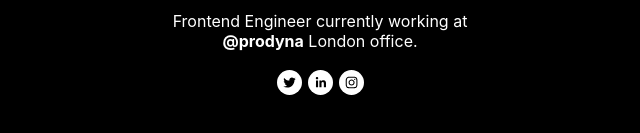
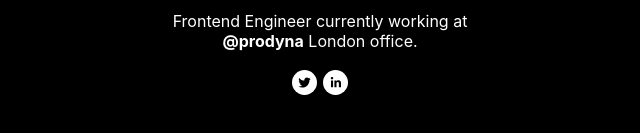
Before and after one commit to daxz1/daxz1.github.io, a React (Create React App) app: page / in a window 1280 px wide. Shown: the part 277-410 px from the top of the page, without its empty margins (320-960 px from the left). Built offline with nearby package versions, Linux system fonts and the light colour scheme.

Commit message:
Removed insta

```diff
--- a/src/App.js
+++ b/src/App.js
@@ -5,7 +5,6 @@ import portrait from './images/portrait.jpg';
 const SOCIAL_URLS = [
   'https://www.twitter.com/davsinghc',
   'https://www.linkedin.com/in/dxc/',
-  'https://www.instagram.com/davsinghc/'
 ];
 
 function App() {
```
